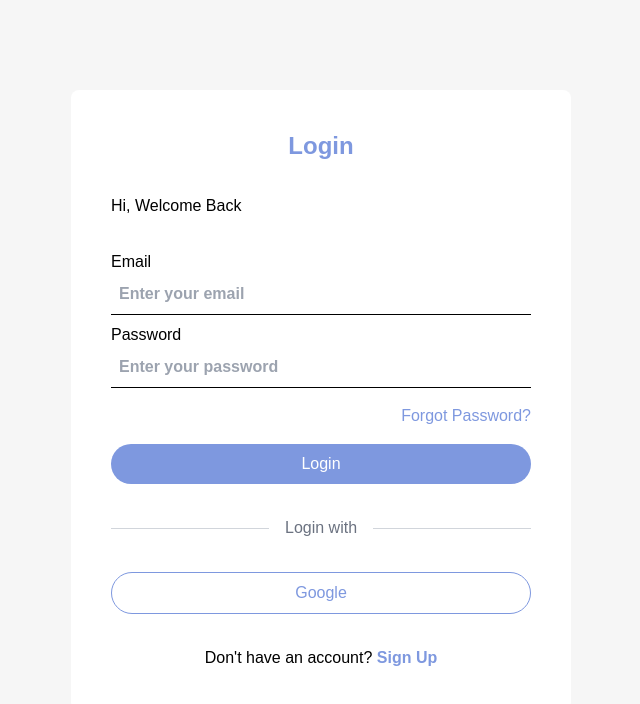
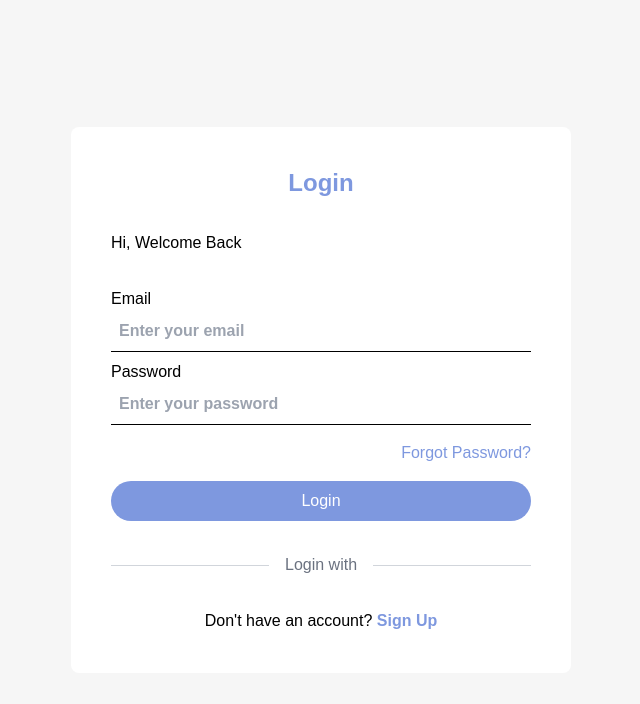
Before and after one commit to rifqdev/web-chat-app, a Next.js app: page /auth/login in a window 1280 px wide. Shown: the top 704 px of the page, without its empty margins (319-959 px from the left). Built offline with nearby package versions, Linux system fonts and the light colour scheme.

Commit message:
hide button login with google

```diff
--- a/src/app/auth/login/page.jsx
+++ b/src/app/auth/login/page.jsx
@@ -37,7 +37,7 @@ const LoginPage = () => {
           <p className="mx-4 text-gray-500">Login with</p>
           <div className="flex-1 border-t border-gray-300"></div>
         </div>
-        <ButtonElement className="w-full border border-blue-sky text-blue-sky p-2 rounded-full">Google</ButtonElement>
+        {/* <ButtonElement className="w-full border border-blue-sky text-blue-sky p-2 rounded-full">Google</ButtonElement> */}
 
         <p className="text-center mt-8 text-black">
           Don't have an account?{" "}
--- a/src/app/auth/register/page.jsx
+++ b/src/app/auth/register/page.jsx
@@ -37,7 +37,7 @@ const RegisterPage = () => {
           <p className="mx-4 text-gray-500">Register with</p>
           <div className="flex-1 border-t border-gray-300"></div>
         </div>
-        <ButtonElement className="w-full border border-blue-sky text-blue-sky p-2 rounded-full">Google</ButtonElement>
+        {/* <ButtonElement className="w-full border border-blue-sky text-blue-sky p-2 rounded-full">Google</ButtonElement> */}
 
         <p className="text-center mt-8 text-black">
           Already have an account?{" "}
```
